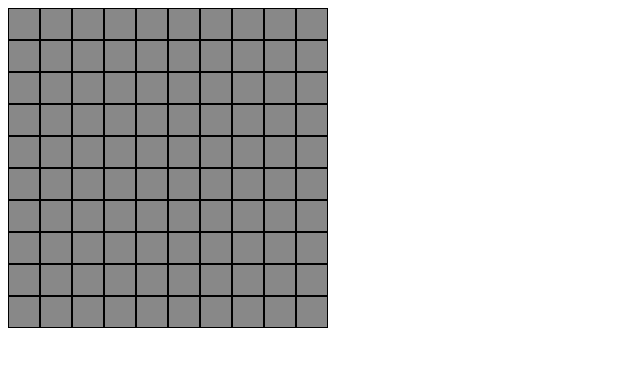
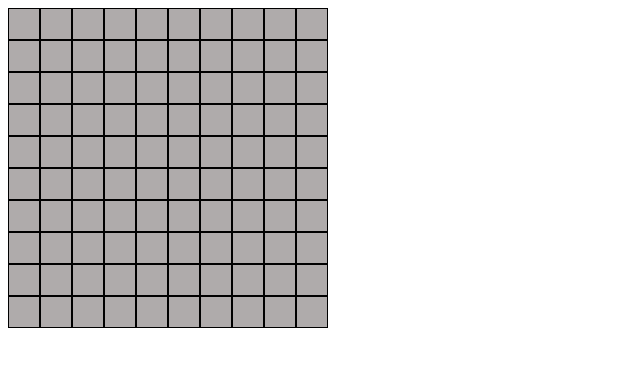
Before and after one commit to jcraig1730/minesweeper, a React app: page / in a window 1280 px wide. Shown: the top 366 px of the page, without its empty margins (0-640 px from the left). Built offline with nearby package versions, Linux system fonts and the light colour scheme; the HTML template or start-up script is replaced by a standard one.

Commit message:
add images for mines, flags and question marks; style cells and add conditional colors for number of touching mines

```diff
--- a/src/components/cell/Cell.jsx
+++ b/src/components/cell/Cell.jsx
@@ -5,26 +5,42 @@ import { handleBoardClick } from "../../gameFunctions.js";
 
 export default function Cell({ cellData }) {
   const [{ board }, dispatch] = useStateValue();
+  const colorMap = {
+    "0": "",
+    "1": "touching1",
+    "2": "touching2",
+    "3": "touching3",
+    "4": "touching4",
+    "5": "touching5",
+    "6": "touching6",
+    "7": "touching7",
+    "8": "touching8"
+  };
+  if (!colorMap[String(cellData.touching)]) {
+    console.log(cellData.touching);
+  }
   const handleClick = e => {
-    const [rowStr, columnStr] = e.target.id.split("");
+    const [rowStr, columnStr] = e.currentTarget.id.split("");
     const target = board.board[Number(rowStr)][Number(columnStr)];
     const clickType = e.type === "click" ? "leftClick" : "rightClick";
     handleBoardClick({ clickType, board, target, dispatch });
   };
   return (
     <div
-      className={styles.cell}
+      className={`${styles.cell} ${
+        cellData.isClicked ? styles.clearedCell : ""
+      } ${styles[colorMap[String(cellData.touching)]]}`}
       onClick={handleClick}
       onContextMenu={handleClick}
       id={cellData.id}
     >
-      {cellData.isFlagged
-        ? "fl"
-        : cellData.isQuestioned
-        ? "?"
-        : cellData.isClicked
-        ? cellData.touching
-        : null}
+      {cellData.isFlagged ? (
+        <img className={styles.flag} src="./assets/flag.png" alt="" />
+      ) : cellData.isQuestioned ? (
+        <img className={styles.flag} src="./assets/question.png" alt="" />
+      ) : cellData.isClicked ? (
+        cellData.touching
+      ) : null}
     </div>
   );
 }
--- a/src/components/cell/cell.css
+++ b/src/components/cell/cell.css
@@ -1,9 +1,63 @@
 .cell {
   width: 30px;
   height: 30px;
-  background: #888;
+  background: rgb(175, 171, 171);
   border: 1px solid black;
   display: flex;
   justify-content: center;
   align-items: center;
+  font-size: 1.7em;
+  font-weight: 800;
+  color: green;
 }
+
+.clearedCell {
+  width: 30px;
+  height: 30px;
+  background: rgb(233, 233, 233);
+  border: 1px solid black;
+  display: flex;
+  justify-content: center;
+  align-items: center;
+  font-size: 1.7em;
+  font-weight: 800;
+  color: green;
+}
+
+.touching1 {
+  color: rgb(32, 92, 69);
+}
+
+.touching2 {
+  color: blue;
+}
+
+.touching3 {
+  color: rgb(139, 139, 50);
+}
+
+.touching4 {
+  color: orange;
+}
+
+.touching5 {
+  color: brown;
+}
+
+touching6 {
+  color: maroon;
+}
+.touching6 {
+  color: rgb(184, 36, 36);
+}
+
+.touching7 {
+  color: rgba(255, 0, 0, 0.87);
+}
+
+.touching8 {
+  color: red;
+}
+.flag {
+  height: 30px;
+}
```
Also changed, not shown: 4 other files (tests, documents, lock files or other folders).
